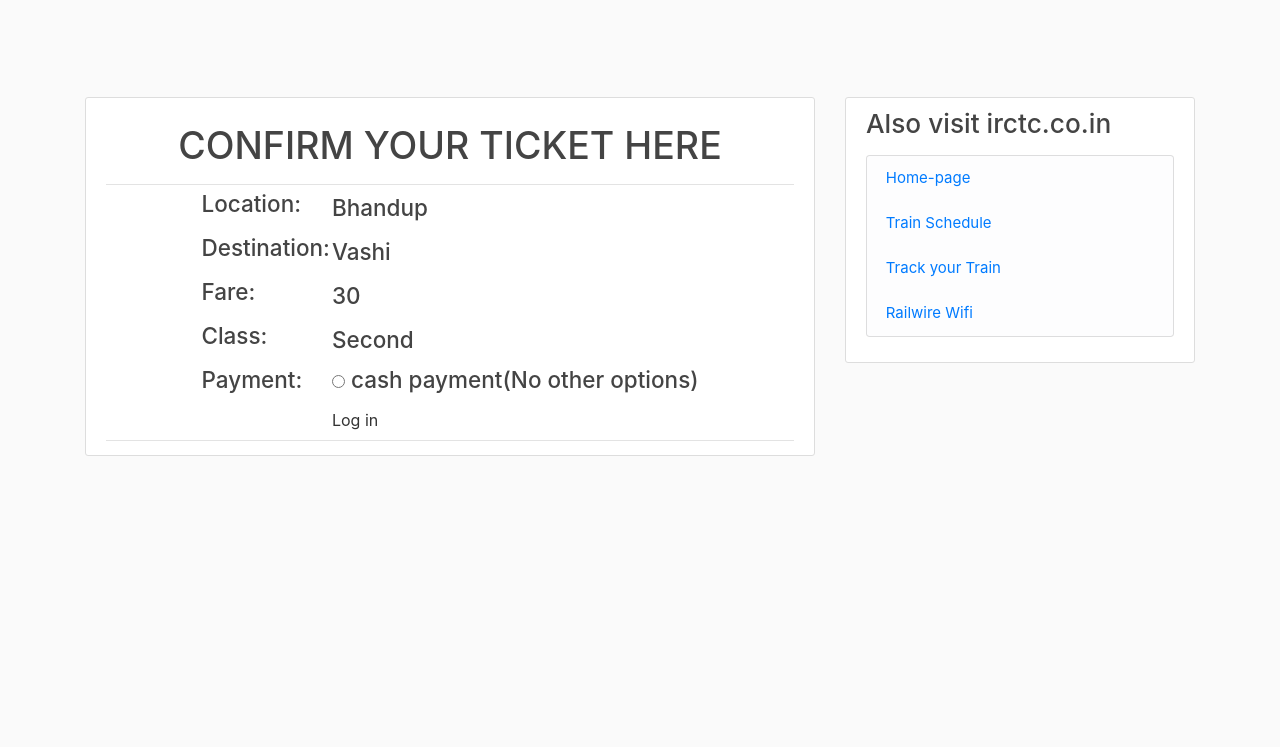
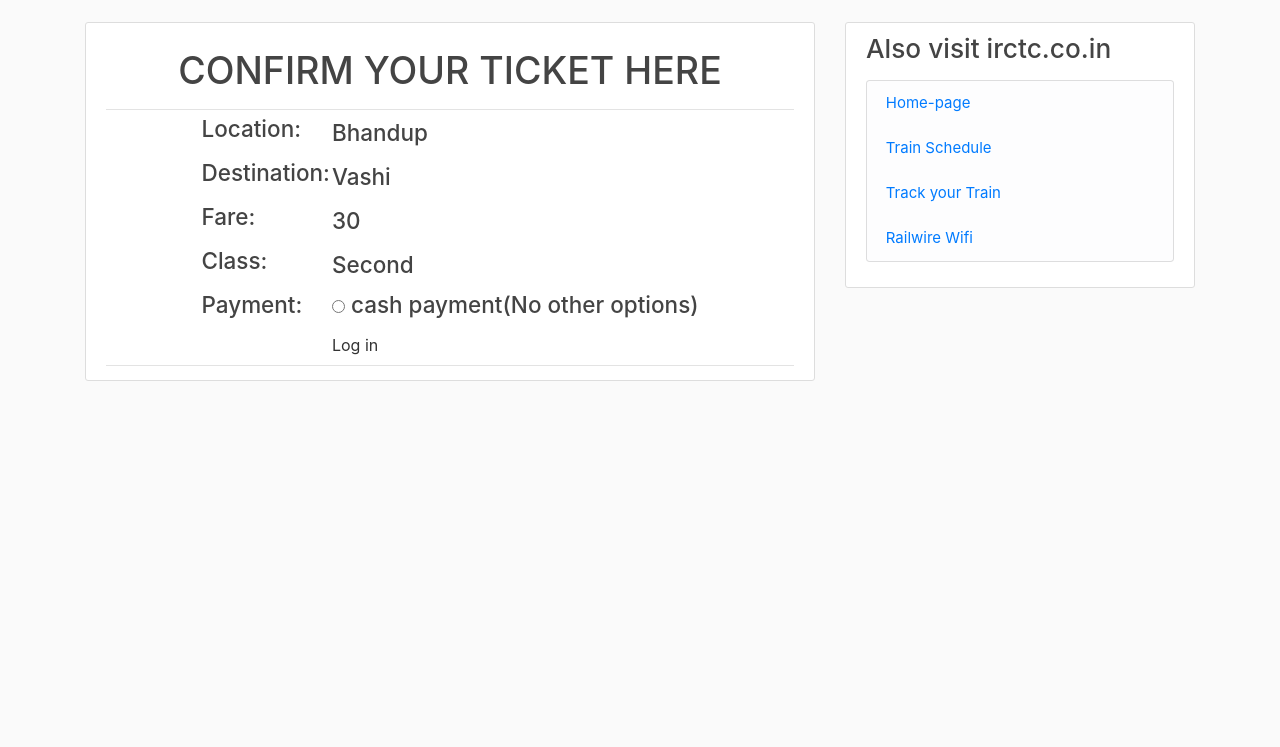
Before and after one commit to khamberahul/MainProject, a Django app: page /6/ in a window 1280 px wide. Shown: the part 53-800 px from the top of the page. Run offline with Django 3.2, Linux system fonts and the light colour scheme; data comes from the database, SQL or seed files in the repository; some libraries are stand-ins or nearby versions.

Commit message:
initial commit

```diff
--- a/LoginApp/static/LoginApp/main.css
+++ b/LoginApp/static/LoginApp/main.css
@@ -1,7 +1,7 @@
 body {
   background: #fafafa;
   color: #333333;
-  margin-top: 10rem;
+  margin-top: 5rem;
 }
 
 h1, h2, h3, h4, h5, h6 {
```
